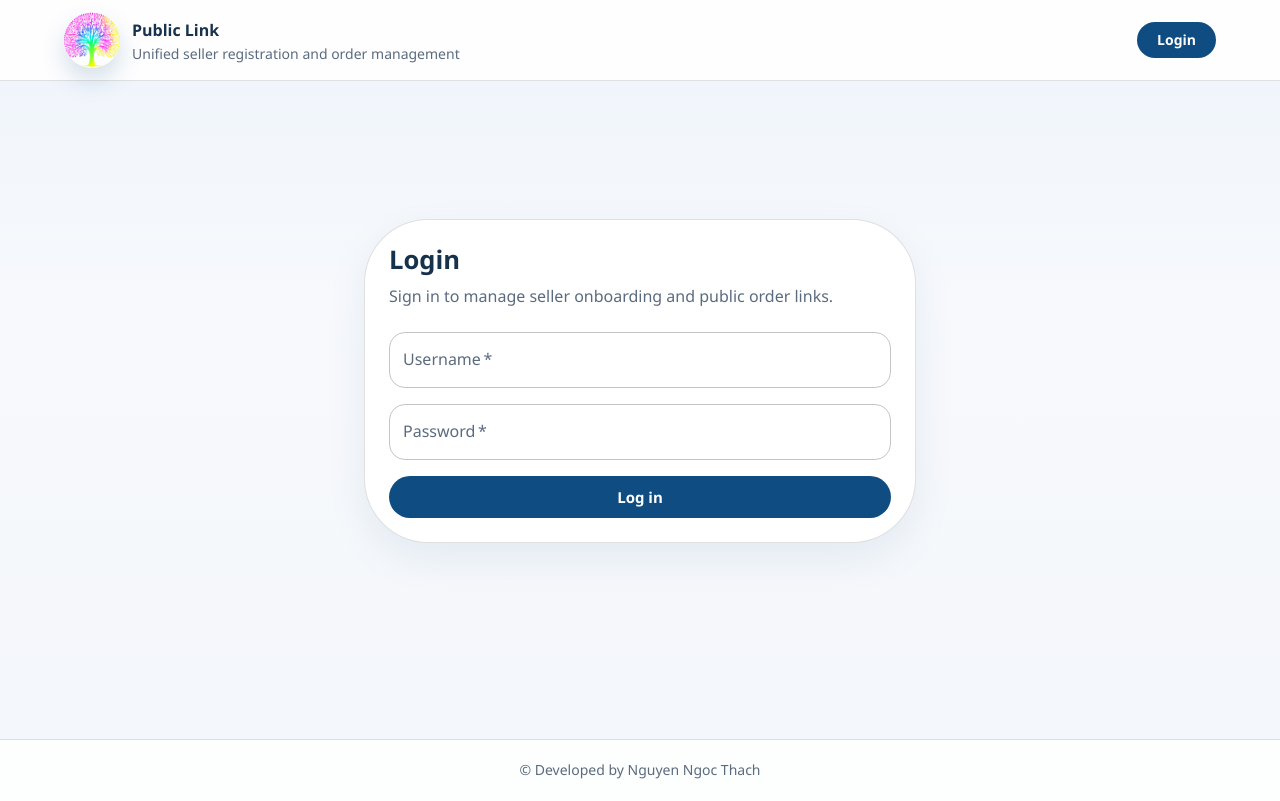
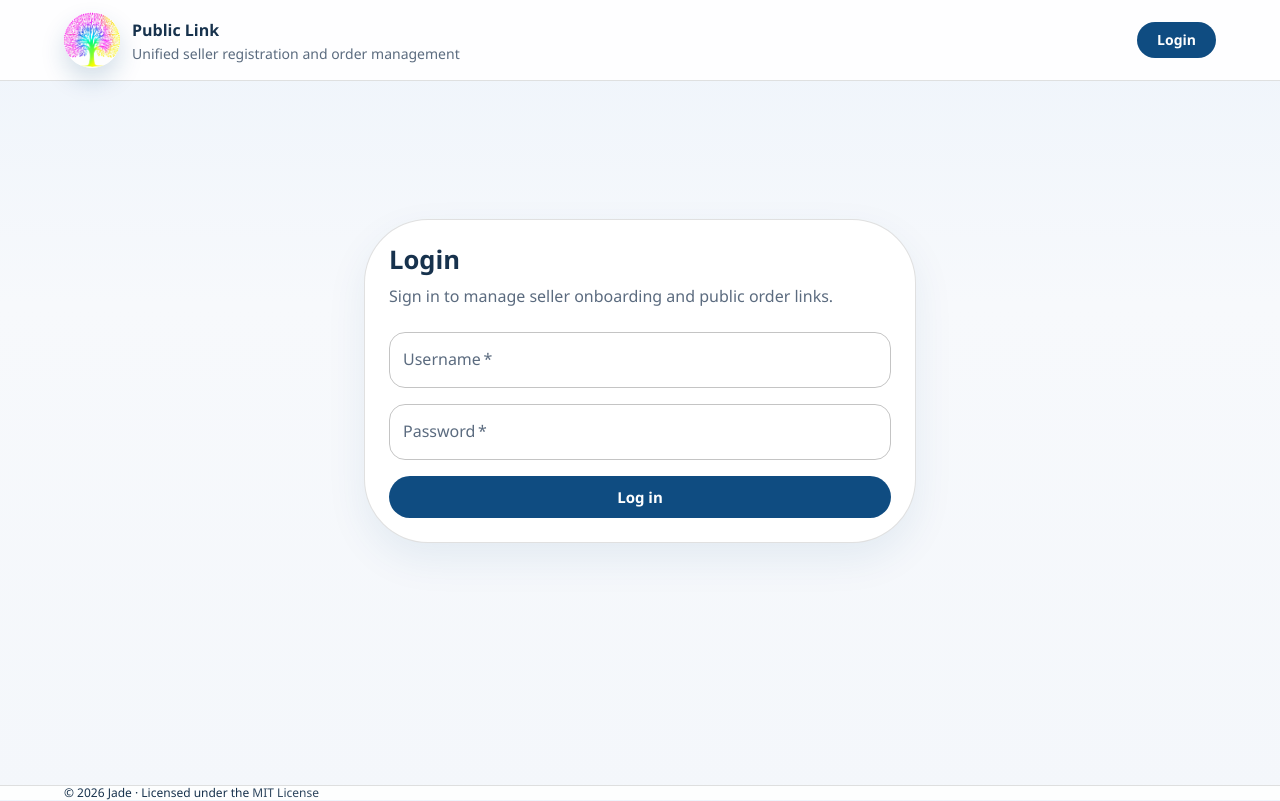
Before and after one commit to Vissel/frontend-public-link, a React (Create React App) app: page /login in a window 1280 px wide. Built offline with nearby package versions, Linux system fonts and the light colour scheme.

Commit message:
test public link page, fix its issue. add footer license

```diff
--- a/src/Footer.js
+++ b/src/Footer.js
@@ -1,4 +1,4 @@
-import { Box, Container, Typography } from "@mui/material";
+import { Box, Container, Typography, Link } from "@mui/material";
 
 function Footer() {
   return (
@@ -12,13 +12,18 @@ function Footer() {
       }}
     >
       <Container maxWidth="lg">
-        <Typography
-          variant="body2"
-          color="text.secondary"
-          align="center"
-          sx={{ py: 2.5 }}
-        >
-          © Developed by Nguyen Ngoc Thach
+        <Typography variant="caption" component="p" sx={{ m: 0, lineHeight: 1.2 }}>
+          © {new Date().getFullYear()} Jade · Licensed under the{" "}
+          <Link
+            href="https://opensource.org/licenses/MIT"
+            target="_blank"
+            rel="noopener noreferrer"
+            color="inherit"
+            underline="hover"
+            sx={{ opacity: 0.9 }}
+          >
+            MIT License
+          </Link>
         </Typography>
       </Container>
     </Box>
--- a/src/form/SellerForm.js
+++ b/src/form/SellerForm.js
@@ -218,7 +218,7 @@ const SellerForm = ({ open, onClose, onSuccess, users = [] }) => {
             )
             : [];
 
-        requestBody.product = {
+        requestBody.productRequest = {
           productName: productData.productName || "",
           description: productData.description || "",
           amount: productData.quantity ? Number(productData.quantity) : 0,
--- a/src/page/PublinkPage.js
+++ b/src/page/PublinkPage.js
@@ -18,7 +18,7 @@ import {
     TextField,
     Typography,
 } from "@mui/material";
-import { useLocation } from "react-router-dom";
+import { useLocation, useNavigate } from "react-router-dom";
 import { pubApi } from "../api/index";
 import PageContainer from "../components/PageContainer";
 import SectionBlock from "../components/SectionBlock";
@@ -26,6 +26,7 @@ import CardWrapper from "../components/CardWrapper";
 
 const PublinkPage = () => {
     const location = useLocation();
+    const navigate = useNavigate();
     const queryParams = new URLSearchParams(location.search);
     const token = queryParams.get("token");
 
@@ -129,7 +130,7 @@ const PublinkPage = () => {
         );
     }
 
-    const isSeller = Boolean(saleSpace.isValidSellerView);
+    const isSeller = Boolean(saleSpace.isSellerView);
 
     return (
         <PageContainer maxWidth="lg">
@@ -163,11 +164,6 @@ const PublinkPage = () => {
                         )}
                     </Stack>
                     <Stack spacing={0.5} sx={{ mt: 1 }}>
-                        {saleSpace.reqUuid && (
-                            <Typography variant="caption" color="text.secondary">
-                                Request UUID: {saleSpace.reqUuid}
-                            </Typography>
-                        )}
                         {saleSpace.createdAt && (
                             <Typography variant="caption" color="text.secondary">
                                 Created: {saleSpace.createdAt}
@@ -175,13 +171,7 @@ const PublinkPage = () => {
                         )}
                         {saleSpace.endedAt && (
                             <Typography variant="caption" color="text.secondary">
-                                Ended: {saleSpace.endedAt}
-                            </Typography>
-                        )}
-                        {isSeller && saleSpace.publicLink && (
-                            <Typography variant="caption" color="text.secondary"
-                                sx={{ wordBreak: "break-all" }}>
-                                Public Link: {window.location.origin}{saleSpace.publicLink}
+                                Will Ended: {saleSpace.endedAt}
                             </Typography>
                         )}
                     </Stack>
--- a/src/page/SellerHome.js
+++ b/src/page/SellerHome.js
@@ -14,7 +14,7 @@ import {
   TableRow,
   Typography,
 } from "@mui/material";
-import { useLocation } from "react-router-dom";
+import { useLocation, useNavigate } from "react-router-dom";
 import { useAuth } from "../AuthContext";
 import { pubApi, CONTEXT_PATH } from "../api";
 import PageContainer from "../components/PageContainer";
@@ -74,6 +74,7 @@ const SellerHome = () => {
       : `${frontendOrigin}${link}`;
   };
 
+  const navigate = useNavigate();
   const { state } = useLocation();
   const auth = useAuth();
 
@@ -212,17 +213,29 @@ const SellerHome = () => {
                 </TableHead>
                 <TableBody>
                   {saleEnvs.map((env, idx) => (
-                    <TableRow key={env.requestUUID || idx}>
+                    <TableRow
+                      key={env.requestUUID || idx}
+                      hover
+                      placeholder
+                      title={env.publicLink ? `${addHostToHref(env.publicLink)}` : ""}
+                      onClick={() => {
+                        if (env.publicLink) {
+                          navigate(env.publicLink);
+                        }
+                      }}
+                      sx={{ cursor: env.publicLink ? "pointer" : "default" }}
+                    >
                       <TableCell>{env.sellerName}</TableCell>
                       <TableCell>{env.productName || "—"}</TableCell>
                       <TableCell sx={{ maxWidth: 200, overflow: "hidden", textOverflow: "ellipsis" }}>
                         {env.publicLink ? (
-                          <Stack direction="row" spacing={1} alignItems="center">
+                          <Stack direction="row" spacing={1} alignItems="center" onClick={(e) => e.stopPropagation()}>
                             <Link
                               href={addHostToHref(env.publicLink)}
                               target="_blank"
                               rel="noopener noreferrer"
                               underline="hover"
+                              title={`Open ${addHostToHref(env.publicLink)}`}
                               onClick={(e) => e.stopPropagation()}
                             >
                               Link
@@ -230,7 +243,10 @@ const SellerHome = () => {
                             <Button
                               size="small"
                               variant="outlined"
-                              onClick={() => handleCopyLink(`pub-${env.requestUUID || idx}`, env.publicLink)}
+                              onClick={(e) => {
+                                e.stopPropagation();
+                                handleCopyLink(`pub-${env.requestUUID || idx}`, env.publicLink);
+                              }}
                               sx={{ minWidth: 60, fontSize: "0.7rem" }}
                             >
                               {copiedKey === `pub-${env.requestUUID || idx}` ? "Copied!" : "Copy"}
```
